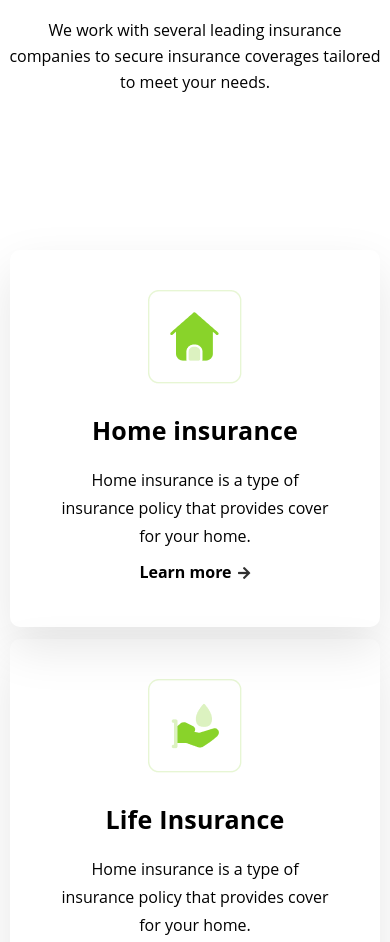
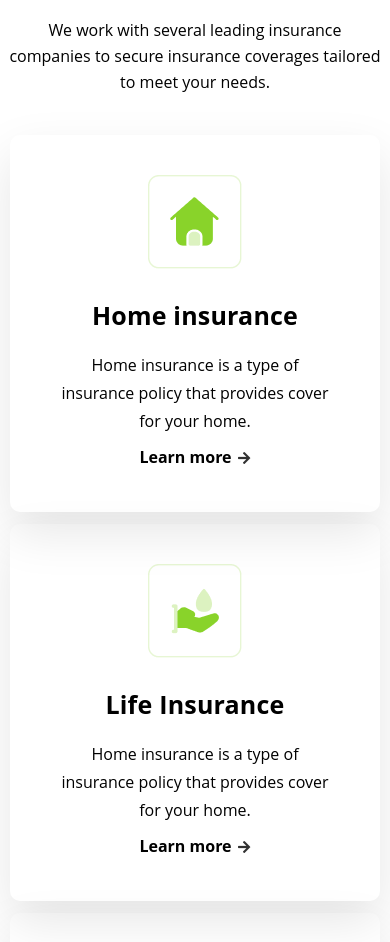
Before and after one commit to fmfarukhossen702-prog/Insurance-project, a website: page index.html in a window 390 px wide. Shown: the part 1118-2060 px from the top of the page. Drawn offline with Linux system fonts and the light colour scheme.

Commit message:
padding customize

```diff
--- a/index.html
+++ b/index.html
@@ -87,7 +87,7 @@
         </div>
 
         <div
-          class="pt-38.75 grid grid-cols-1 md:grid-cols-4 lg:grid-cols-6 justify-items-center gap-x-5 gap-y-3"
+          class="lg:pt-38.75 pt-10 grid grid-cols-1 md:grid-cols-4 lg:grid-cols-6 justify-items-center gap-x-5 gap-y-3"
         >
           <div
             class="py-10 lg:w-full lg:col-span-2 md:col-span-2 rounded-[10px] h-94.25 px-11.25 w-92.5 text-center shadow-card lg:hover:-translate-y-32.5 duration-300 transition-all"
```
Also changed, not shown: src/output.css.
